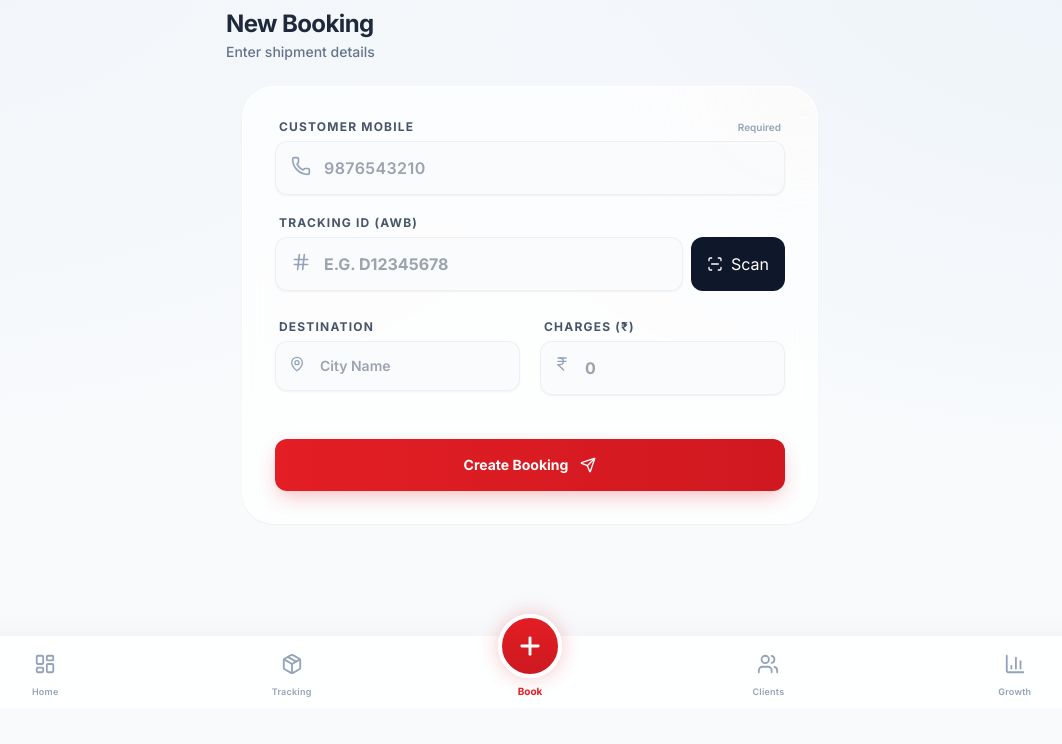
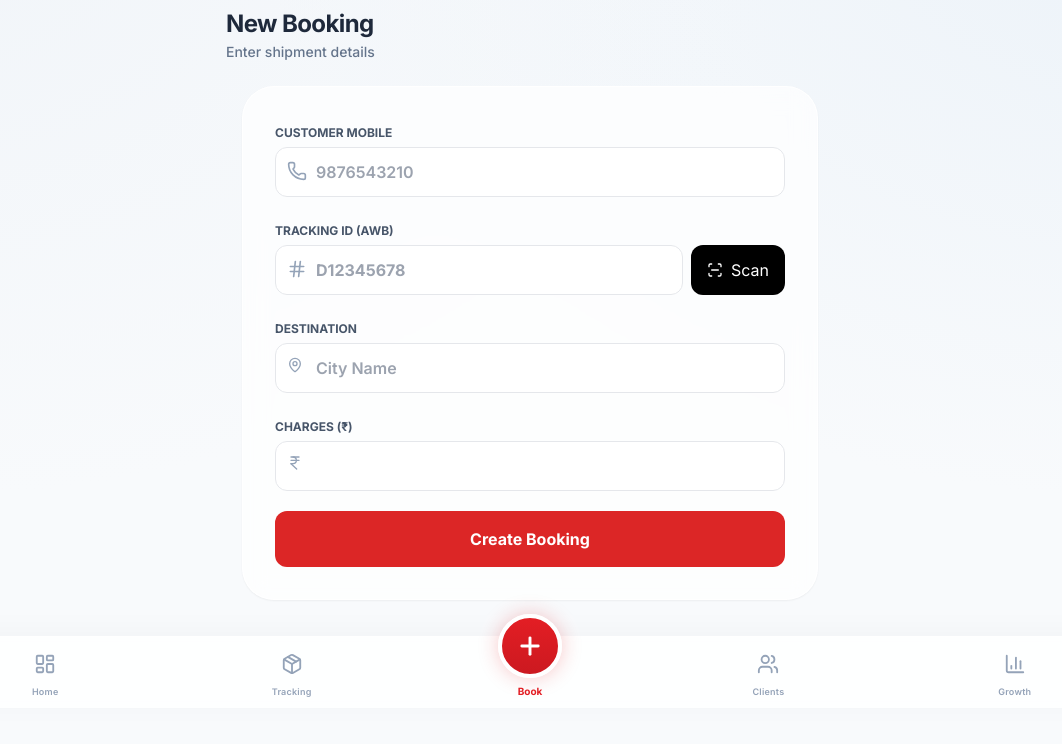
Before and after one commit to ansariwaleed/dtdc_crm, a FastAPI app: template app/templates/add.html in a window 1280 px wide. Shown: the part 92-836 px from the top of the page, without its empty margins (110-1172 px from the left). Before the commit the page ends 789 px from the top, so only its background shows below. Run offline with FastAPI, Linux system fonts and the light colour scheme; the template is opened without the code that fills it, so the values that code supplies are empty; some libraries are stand-ins or nearby versions.

Commit message:
Refactor booking form layout and functionality

```diff
--- a/app/templates/add.html
+++ b/app/templates/add.html
@@ -1,6 +1,7 @@
 {% extends "base.html" %}
 
 {% block content %}
+
 <div class="mb-6 flex flex-col md:flex-row md:items-end justify-between gap-2">
     <div>
         <h2 class="text-2xl font-bold text-slate-800 tracking-tight">New Booking</h2>
@@ -10,63 +11,55 @@
 
 <div class="card-blur p-6 sm:p-8 rounded-[32px] max-w-xl mx-auto shadow-sm relative overflow-hidden">
 
-    <div class="absolute -right-20 -top-20 w-40 h-40 bg-gradient-to-br from-red-50 to-transparent rounded-full blur-3xl opacity-60"></div>
-
     <form id="bookingForm"
         method="post"
         action="/add"
-        class="space-y-5 relative z-10"
         target="_blank"
+        class="space-y-5"
         onsubmit="handleFormSubmit()">
 
         <!-- PHONE -->
-        <div class="space-y-1.5">
-            <label class="flex items-center justify-between px-1">
-                <span class="text-xs font-bold text-slate-600 uppercase tracking-widest">
-                    Customer Mobile
-                </span>
-                <span class="text-[10px] font-semibold text-slate-400">Required</span>
-            </label>
+        <div>
+            <label class="text-xs font-bold text-slate-600 uppercase">Customer Mobile</label>
 
-            <div class="relative group">
+            <div class="relative mt-1">
                 <input type="tel"
                     name="phone"
-                    placeholder="9876543210"
                     pattern="[0-9]{10}"
                     maxlength="10"
-                    class="w-full bg-slate-50/80 border border-slate-200/60 rounded-xl py-3.5 px-12 text-base font-semibold tracking-wide focus:border-dtdc-blue focus:ring-[3px] focus:ring-blue-100/50 focus:bg-white transition-all text-slate-800 outline-none shadow-sm"
+                    placeholder="9876543210"
+                    class="w-full border rounded-xl py-3 px-10 font-semibold"
                     required>
 
                 <i data-lucide="phone"
-                    class="absolute left-4 top-[15px] w-5 h-5 text-slate-400"></i>
+                    class="absolute left-3 top-[14px] w-5 h-5 text-slate-400"></i>
             </div>
         </div>
 
 
-        <!-- TRACKING ID + SCANNER -->
-        <div class="space-y-1.5">
-            <label class="block text-xs font-bold text-slate-600 px-1 uppercase tracking-widest">
+        <!-- TRACKING + SCAN -->
+        <div>
+            <label class="text-xs font-bold text-slate-600 uppercase">
                 Tracking ID (AWB)
             </label>
 
-            <div class="flex gap-2">
+            <div class="flex gap-2 mt-1">
 
                 <div class="relative flex-1">
                     <input id="trackingInput"
+                        name="tracking_id"
                         type="text"
-                        name="tracking_id"
-                        placeholder="e.g. D12345678"
-                        class="w-full bg-slate-50/80 border border-slate-200/60 rounded-xl py-3.5 px-12 text-base font-bold uppercase focus:border-dtdc-blue focus:ring-[3px] focus:ring-blue-100/50 focus:bg-white transition-all text-slate-800 outline-none shadow-sm"
+                        placeholder="D12345678"
+                        class="w-full border rounded-xl py-3 px-10 font-bold uppercase"
                         required>
 
                     <i data-lucide="hash"
-                        class="absolute left-4 top-[15px] w-5 h-5 text-slate-400"></i>
+                        class="absolute left-3 top-[14px] w-5 h-5 text-slate-400"></i>
                 </div>
 
-                <!-- SCAN BUTTON -->
                 <button type="button"
                     onclick="startScanner()"
-                    class="px-4 rounded-xl bg-slate-900 text-white flex items-center gap-2 hover:bg-black transition">
+                    class="px-4 bg-black text-white rounded-xl flex items-center gap-2">
                     <i data-lucide="scan-line" class="w-4 h-4"></i>
                     Scan
                 </button>
@@ -75,75 +68,65 @@
         </div>
 
 
-        <div class="grid grid-cols-1 sm:grid-cols-2 gap-5 pt-2">
+        <!-- DESTINATION -->
+        <div>
+            <label class="text-xs font-bold text-slate-600 uppercase">Destination</label>
 
-            <!-- DESTINATION -->
-            <div class="space-y-1.5">
-                <label class="block text-xs font-bold text-slate-600 px-1 uppercase tracking-widest">
-                    Destination
-                </label>
-
-                <div class="relative group">
+            <div class="relative mt-1">
                 <input type="text"
                     name="destination_city"
                     placeholder="City Name"
-                        class="w-full bg-slate-50/80 border border-slate-200/60 rounded-xl py-3.5 px-11 text-sm font-semibold capitalize focus:border-dtdc-blue focus:ring-[3px] focus:ring-blue-100/50 focus:bg-white transition-all text-slate-800 outline-none shadow-sm"
+                    class="w-full border rounded-xl py-3 px-10 font-semibold"
                     required>
 
                 <i data-lucide="map-pin"
-                        class="absolute left-3.5 top-[15px] w-4 h-4 text-slate-400"></i>
+                    class="absolute left-3 top-[14px] w-4 h-4 text-slate-400"></i>
             </div>
         </div>
 
+
         <!-- RATE -->
-            <div class="space-y-1.5">
-                <label class="block text-xs font-bold text-slate-600 px-1 uppercase tracking-widest">
-                    Charges (₹)
-                </label>
+        <div>
+            <label class="text-xs font-bold text-slate-600 uppercase">Charges (₹)</label>
 
-                <div class="relative group">
+            <div class="relative mt-1">
                 <input type="number"
-                        step="1"
                     name="rate"
-                        placeholder="0"
-                        class="w-full bg-slate-50/80 border border-slate-200/60 rounded-xl py-3.5 pl-11 pr-4 text-base font-bold focus:border-dtdc-blue focus:ring-[3px] focus:ring-blue-100/50 focus:bg-white transition-all text-slate-800 outline-none shadow-sm"
+                    class="w-full border rounded-xl py-3 px-10 font-bold"
                     required>
 
                 <i data-lucide="indian-rupee"
-                        class="absolute left-3.5 top-[15px] w-4 h-4 text-slate-400"></i>
-                </div>
+                    class="absolute left-3 top-[14px] w-4 h-4 text-slate-400"></i>
             </div>
         </div>
 
 
         <!-- SUBMIT -->
-        <div class="pt-6 mt-4">
-            <button type="submit"
-                id="submitBtn"
-                class="w-full bg-gradient-to-r from-dtdc-red to-[#d01820] text-white py-4 px-6 rounded-xl font-bold text-sm shadow-[0_8px_20px_-4px_rgba(227,30,36,0.3)] flex items-center justify-center gap-3">
+        <button id="submitBtn"
+            class="w-full bg-red-600 text-white py-4 rounded-xl font-bold mt-4">
             <span>Create Booking</span>
-                <i data-lucide="send" class="w-4 h-4"></i>
         </button>
-        </div>
 
     </form>
 </div>
 
 
+
 <!-- SCANNER MODAL -->
 <div id="scannerModal"
-    class="fixed inset-0 bg-black/70 hidden items-center justify-center z-50">
+    style="display:none"
+    class="fixed inset-0 bg-black/70 items-center justify-center z-50">
 
     <div class="bg-white rounded-2xl p-4 w-[95%] max-w-md">
 
-        <div class="flex justify-between items-center mb-3">
-            <h3 class="font-bold text-lg">Scan Barcode</h3>
+        <div class="flex justify-between mb-3">
+            <h3 class="font-bold">Scan Barcode</h3>
             <button onclick="stopScanner()">✕</button>
         </div>
 
-        <div id="reader" style="width:100%"></div>
+        <div id="reader"></div>
 
-        <p class="text-xs text-slate-500 mt-2 text-center">
+        <p class="text-xs text-center mt-2 text-slate-500">
             Point camera at AWB barcode
         </p>
     </div>
@@ -151,64 +134,53 @@
 
 
 
-<!-- BARCODE LIBRARY -->
-<script src="https://unpkg.com/html5-qrcode"></script>
+<script>
 
+/* ================= FORM EFFECT ================= */
 
-<script>
-/* =========================
-   FORM SUBMIT EFFECT
-========================= */
 function handleFormSubmit() {
     const btn = document.getElementById('submitBtn');
-    const span = btn.querySelector('span');
-
-    span.innerText = 'Routing...';
+    btn.innerText = "Routing...";
 
     setTimeout(() => {
         document.getElementById('bookingForm').reset();
-        span.innerText = 'Create Booking';
-        document.querySelector('input[name="phone"]').focus();
+        btn.innerText = "Create Booking";
     }, 2000);
 }
 
 
-/* =========================
-   BARCODE SCANNER
-========================= */
+/* ================= BARCODE SCANNER ================= */
 
-let html5QrCode;
+let scanner = null;
 
 function startScanner() {
 
     const modal = document.getElementById("scannerModal");
-    modal.classList.remove("hidden");
-    modal.classList.add("flex");
+    modal.style.display = "flex";
 
-    html5QrCode = new Html5Qrcode("reader");
+    scanner = new Html5Qrcode("reader");
 
-    Html5Qrcode.getCameras().then(devices => {
+    Html5Qrcode.getCameras()
+        .then(devices => {
 
-        if (devices.length) {
+            if (!devices.length) {
+                alert("Camera not found");
+                return;
+            }
 
-            html5QrCode.start(
+            scanner.start(
                 devices[0].id,
-                {
-                    fps: 10,
-                    qrbox: 250
-                },
+                { fps: 10, qrbox: 250 },
                 (decodedText) => {
 
-                    // AUTO FILL
                     document.getElementById("trackingInput").value = decodedText;
-
                     stopScanner();
                 }
             );
-        }
-
-    }).catch(err => {
-        alert("Camera permission required.");
+        })
+        .catch(err => {
+            console.error(err);
+            alert("Camera permission required");
         });
 }
 
@@ -216,15 +188,15 @@ function stopScanner() {
 
     const modal = document.getElementById("scannerModal");
 
-    if (html5QrCode) {
-        html5QrCode.stop().then(() => {
-            html5QrCode.clear();
-        });
+    if (scanner) {
+        scanner.stop()
+            .then(() => scanner.clear())
+            .catch(() => {});
     }
 
-    modal.classList.add("hidden");
-    modal.classList.remove("flex");
+    modal.style.display = "none";
 }
+
 </script>
 
 {% endblock %}
```
Lines whose indentation alone changed are shown as unchanged.
